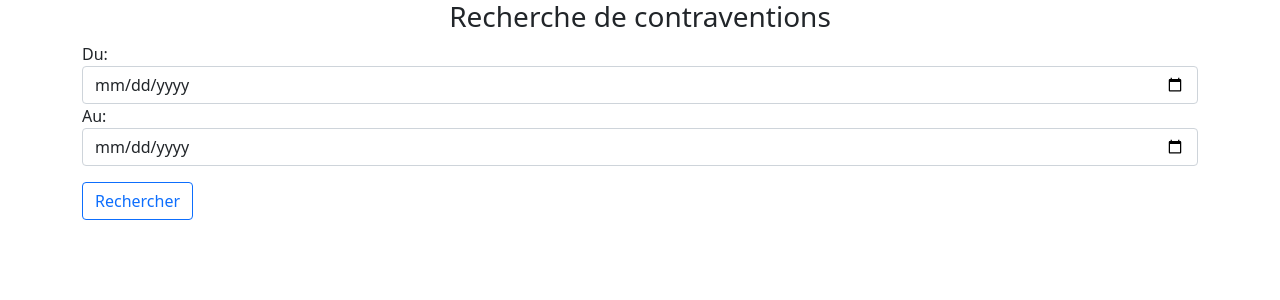
After one commit to xmomo420/InfractionsMontreal, a Flask app: page / in a window 1280 px wide. The commit adds this page. Shown: the top 300 px of the page. Run offline with Flask 3, Linux system fonts and the light colour scheme.

Commit message:
Fonctionnalité A5: ajout de script.js et jquery au document layout.html ajout du script afin de traiter la requete ajax inserer le resultat de la recherche dans une div 'resultat-recherche' dans le document acceuil.html

```diff
--- a/app.py
+++ b/app.py
@@ -24,6 +24,11 @@ def close_connection(exception):
     if db is not None:
         db.disconnect()
 
+
+@app.route('/')
+def home():
+    if request.method == 'GET':
+        return render_template('acceuil.html'), 200
 
 # Cette route permet de recuperer les donnees du fichier csv et les insere dans la base de donnees  A1
 @app.route('/api/infractions-csv-to-db')
--- /dev/null
+++ b/static/js/script.js
@@ -0,0 +1,18 @@
+console.log('Script chargé !');
+
+$(document).ready(function() {
+    $('#button-recherche').on('click', function(event) {
+
+        var dateDebut = $('#date-debut').val();
+        var dateFin = $('#date-fin').val();
+
+        fetch('/api/contraventions?du=' + dateDebut + '&au=' + dateFin)
+            .then(response => response.text())
+            .then(data => {
+                $('#resultat-recherche').html(data);
+            })
+            .catch(error => {
+                console.error('Erreur avec le serveur :', error);
+            })
+    });
+});
--- /dev/null
+++ b/templates/acceuil.html
@@ -0,0 +1,21 @@
+{% extends 'layout.html' %}
+{% block content %}
+
+<div class="container">
+        <h3 class="text-center">Recherche de contraventions</h3>
+        <div class="mb-3">
+            <label for="date-debut">Du: </label>
+            <input type="date" class="form-control" id="date-debut" name="dateDebut" required>
+            <label for="date-fin">Au: </label>
+            <input type="date" class="form-control" id="date-fin" name="dateFin" required>
+            <button id="button-recherche" class="btn btn-outline-primary mt-3">Rechercher</button>
+        </div>
+
+    <div id="resultat-recherche"></div>
+
+
+</div>
+
+
+
+{% endblock %}
--- a/templates/layout.html
+++ b/templates/layout.html
@@ -9,6 +9,9 @@
 <body>
     {% block content %}{% endblock %}
 
+    <script src="https://ajax.googleapis.com/ajax/libs/jquery/3.5.1/jquery.min.js"></script>
+    <script src="/js/script.js"></script>
     <script src="https://cdn.jsdelivr.net/npm/bootstrap@5.1.3/dist/js/bootstrap.bundle.min.js" integrity="sha384-ka7Sk0Gln4gmtz2MlQnikT1wXgYsOg+OMhuP+IlRH9sENBO0LRn5q+8nbTov4+1p" crossorigin="anonymous"></script>
+
 </body>
 </html>
```
